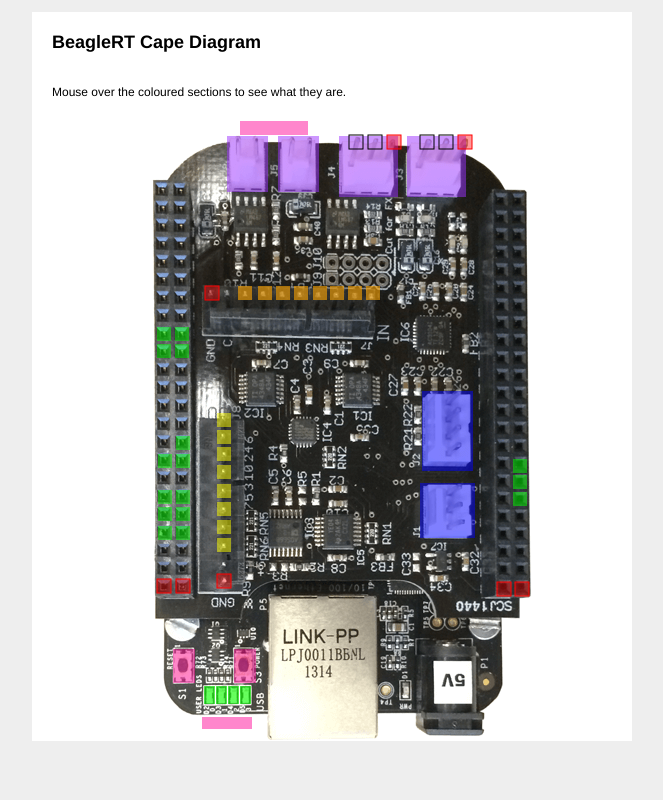
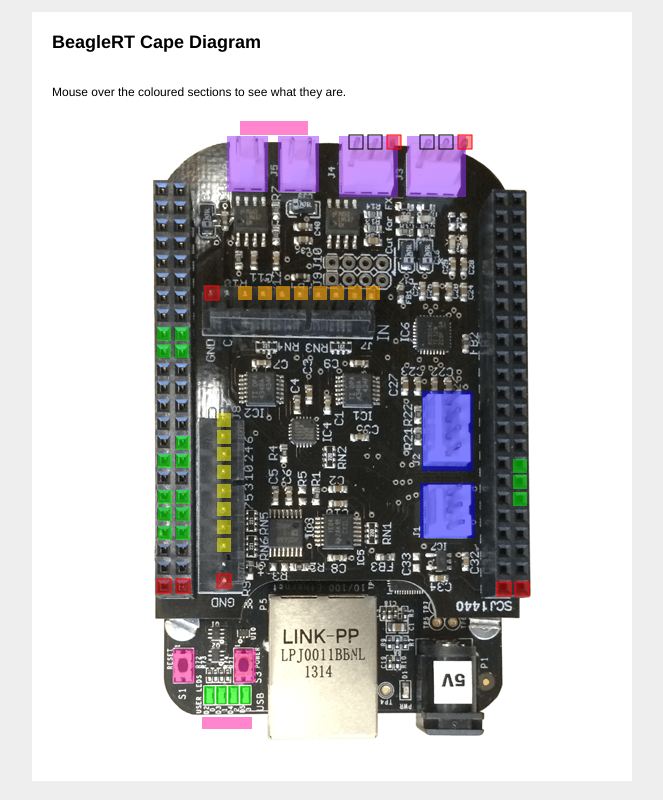
Before and after one commit to disastrid/bbb_diagram, a plain HTML site: page index.html in a window 1280 px wide. Shown: the whole page, without its empty margins (308-971 px from the left). Drawn offline with nearby package versions, Linux system fonts and the light colour scheme.

Commit message:
Okay, I’m really going to bed this time.

```diff
--- a/css/style.css
+++ b/css/style.css
@@ -6,8 +6,8 @@ body {
     background: #eee;
     width: 100%;
     height: 100%;
-    overflow: hidden;
-}
+    overflow: auto;
+ }
 
 #container {
     width: 600px;
@@ -22,7 +22,8 @@ body {
 #image {
     width: 600px;
     text-align: center;
-    margin: 0 auto;
+    margin: 0 auto 40px;
+    padding-bottom: 40px;
 }
 
 h1 {
```
